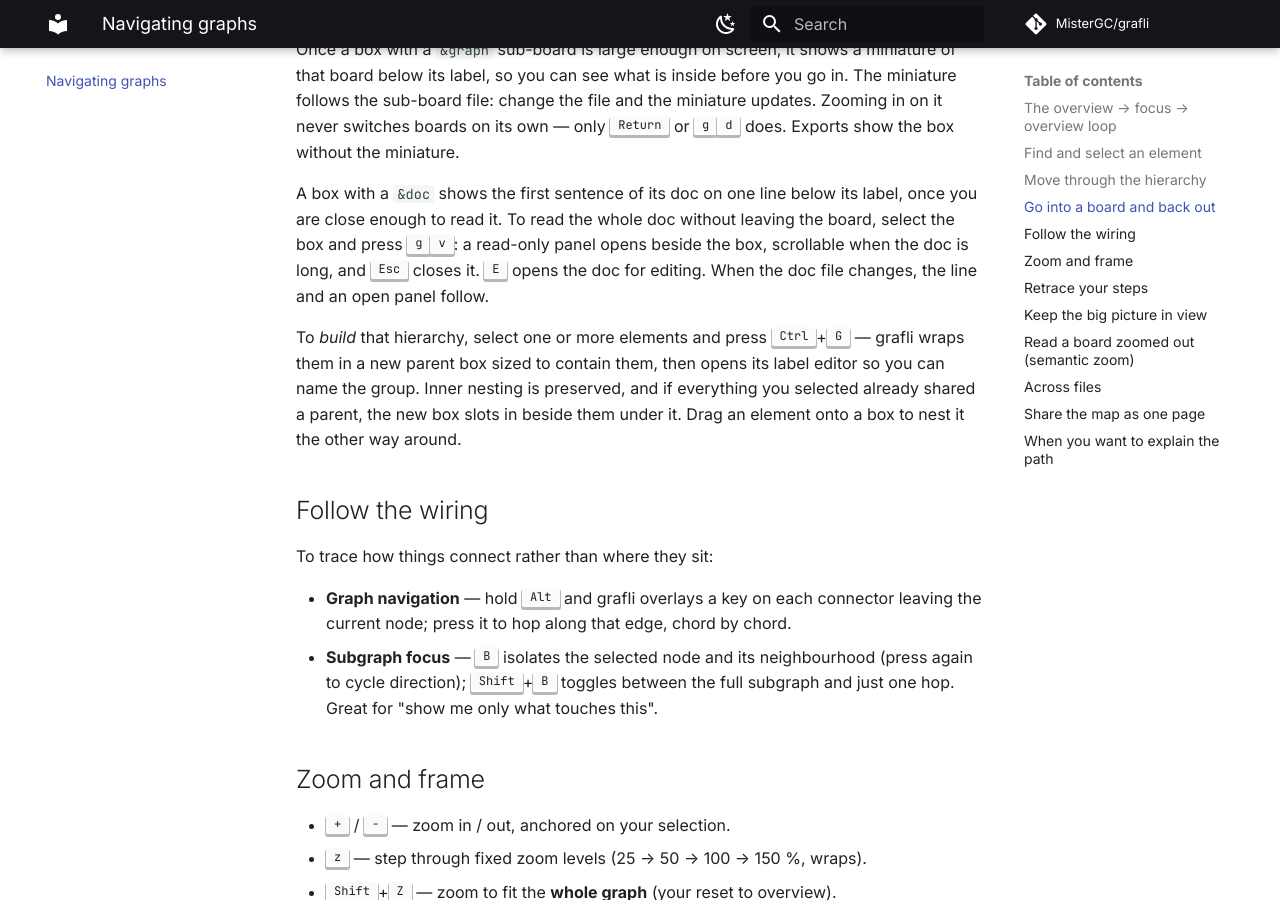
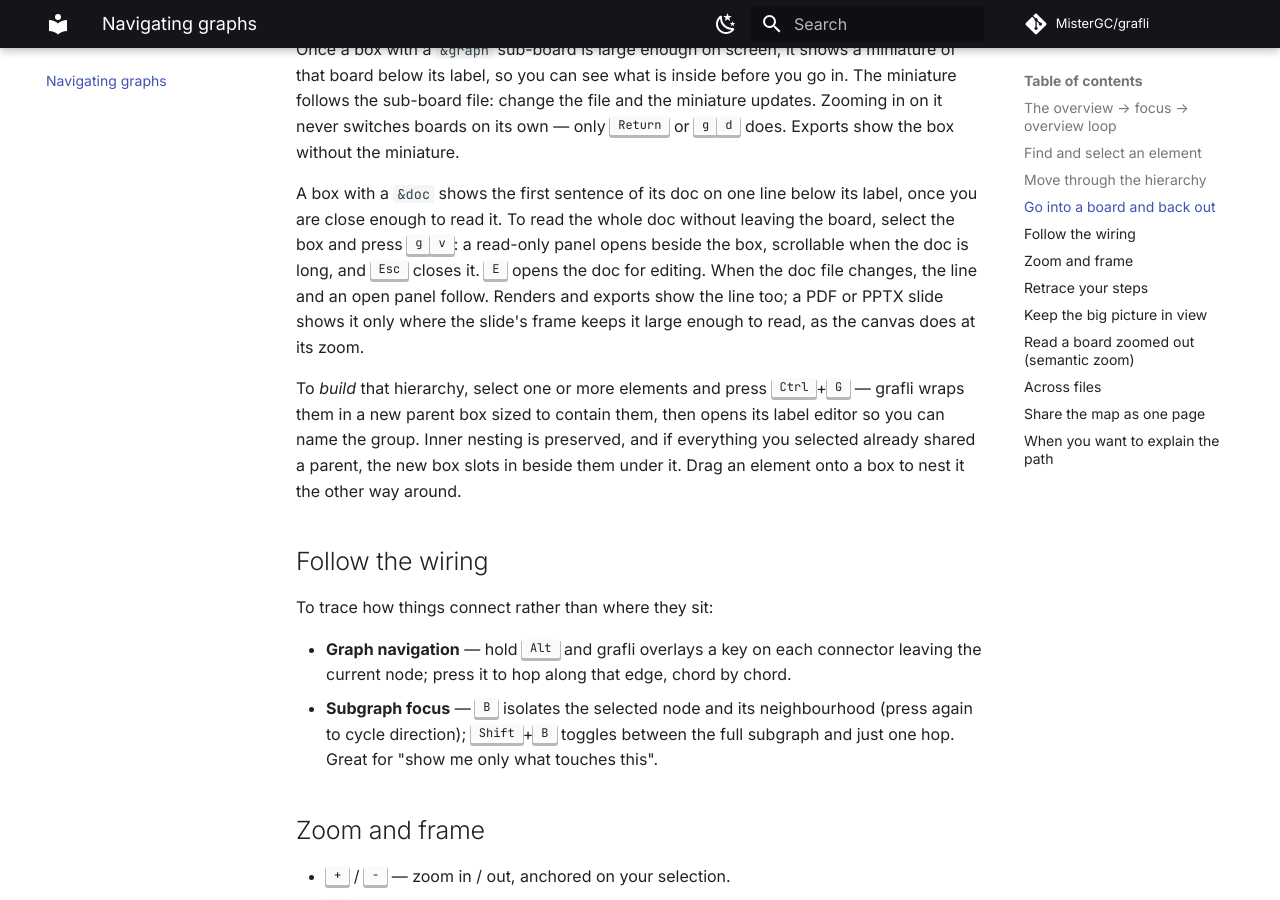
Before and after one commit to MisterGC/grafli, an MkDocs documentation site: the page built from docs/navigating.md, in a window 1280 px wide and 900 px high, scrolled down 2192 px. Built offline with MkDocs 1.6.1 and Material for MkDocs 9.7.7, drawn with Linux system fonts in a browser that asks for light colours; comment, search, counter and statistics services are not loaded.

Commit message:
Note doc lines in exports in the changelog, navigating docs and the skill

```diff
--- a/docs/navigating.md
+++ b/docs/navigating.md
@@ -81,7 +81,9 @@ label, once you are close enough to read it. To read the whole doc without
 leaving the board, select the box and press <kbd>g</kbd><kbd>v</kbd>: a
 read-only panel opens beside the box, scrollable when the doc is long, and
 <kbd>Esc</kbd> closes it. <kbd>E</kbd> opens the doc for editing. When the doc
-file changes, the line and an open panel follow.
+file changes, the line and an open panel follow. Renders and exports show the
+line too; a PDF or PPTX slide shows it only where the slide's frame keeps it
+large enough to read, as the canvas does at its zoom.
 
 To *build* that hierarchy, select one or more elements and press
 <kbd>Ctrl</kbd>+<kbd>G</kbd> — grafli wraps them in a new parent box sized to
```
Also changed, not shown: CHANGELOG.md (+11 -3 lines), grafli/skills/grafli/SKILL.md (+4 -1 lines), grafli/skills/grafli/references/presenting.md (+4 -0 lines).
